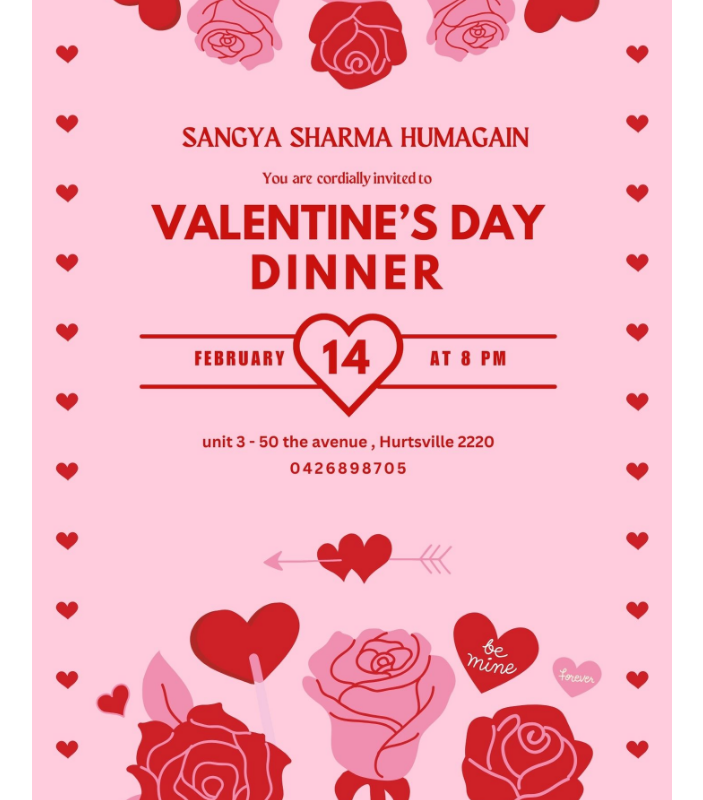
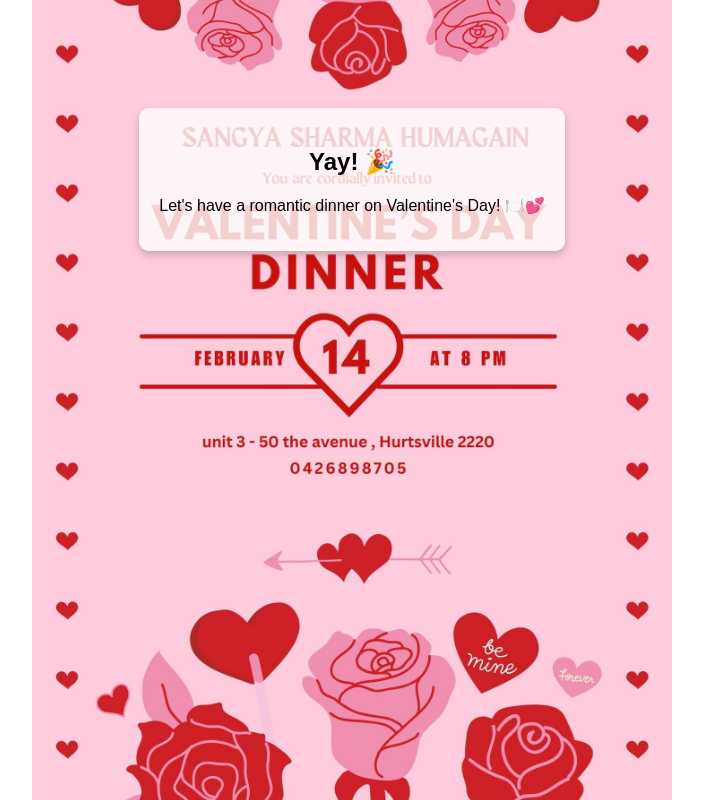
Before and after one commit to alubomb69/valentines-website, a plain HTML site: page yes_page.html in a window 1280 px wide. Shown: the whole page, without its empty margins (288-991 px from the left). Drawn offline with Linux system fonts and the light colour scheme.

Commit message:
Update yes_page.html

```diff
--- a/yes_page.html
+++ b/yes_page.html
@@ -12,6 +12,14 @@
             background-size: 50%;
             background-repeat: no-repeat;
         }
+        .container {
+            background: rgba(255,255,255,0.8);
+            padding: 20px;
+            border-radius: 10px;
+            display: inline-block;
+            box-shadow: 0 4px 8px rgba(0,0,0,0.2);
+            margin-top: 100px;
+        }
     </style>
 </head>
 <body>
@@ -21,6 +29,11 @@
         <source src="music.mp3" type="audio/mpeg">
         Your browser does not support the audio element.
     </audio>
+
+    <div class="container">
+        <h2>Yay! 🎉</h2>
+        <p>Let's have a romantic dinner on Valentine's Day! 🍽️💕</p>
+    </div>
 
     <script>
         // Ensure music continues playing across all pages
```
